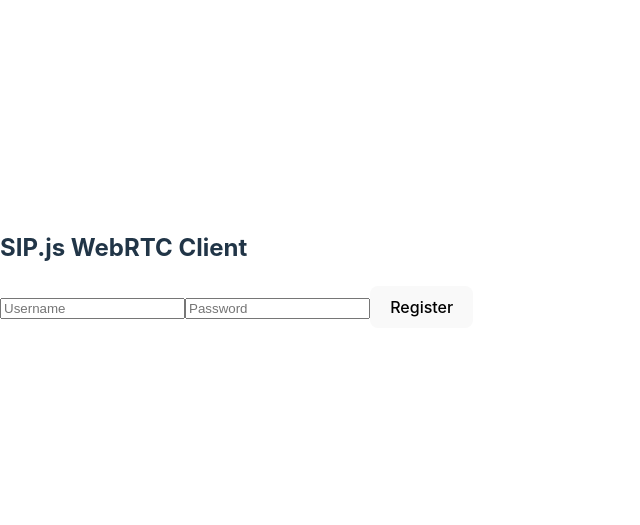
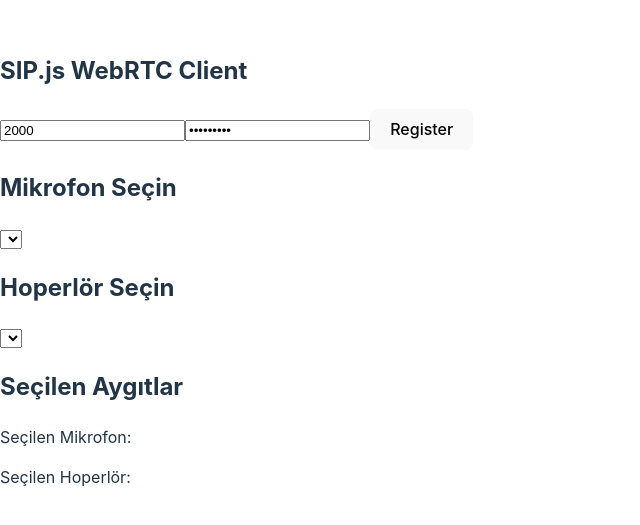
Before and after one commit to yahyaguzz/Sip-Test, a React (Vite) app: page / in a window 1280 px wide. Shown: the part 131-656 px from the top of the page, without its empty margins (0-640 px from the left). Built offline with nearby package versions, Linux system fonts and the light colour scheme.

Commit message:
now working calls but not working sounds

```diff
--- a/package.json
+++ b/package.json
@@ -4,7 +4,7 @@
   "version": "0.0.0",
   "type": "module",
   "scripts": {
-    "dev": "vite",
+    "dev": "vite --host",
     "build": "vite build",
     "lint": "eslint .",
     "preview": "vite preview"
--- a/src/App.jsx
+++ b/src/App.jsx
@@ -1,59 +1,65 @@
-import { useState, useRef } from 'react';
-import {
-  UserAgent,
-  Registerer,
-  Inviter,
-  SessionState,
-  URI, // URI import edildi
-} from 'sip.js';
+import { useState, useRef, useEffect } from "react";
+import { UserAgent, Registerer, Inviter, SessionState, URI } from "sip.js";
 
 const App = () => {
+  // media devices states
+  const [devices, setDevices] = useState([]);
+  const [selectedMicrophone, setSelectedMicrophone] = useState("");
+  const [selectedSpeaker, setSelectedSpeaker] = useState("");
+
   const [userAgent, setUserAgent] = useState(null);
   const [registered, setRegistered] = useState(false);
   const [session, setSession] = useState(null);
-  const [target, setTarget] = useState('');
+  const [target, setTarget] = useState("");
   const localAudioRef = useRef(null);
   const remoteAudioRef = useRef(null);
-  const [username, setUsername] = useState('');
-  const [password, setPassword] = useState('');
-  const domain = 'sip.onsip.com'; // SIP Sunucusu
-
+  const [username, setUsername] = useState("2000");
+  const [password, setPassword] = useState("W3$7Tr^j@");
+  const wsServer = "liwewireelectrical.site"; // SIP Sunucusu
+  const serverPath = "/ws"; // SIP Sunucusu
+  const wsPort = 8089; // SIP Sunucusu
+  // liwewireelectrical.site port 8089
+  // /ws
+  // extension : 2000
+  // secret : W3$7Tr^j@
   // SIP UserAgent ve Registerer kurulum
   const handleRegister = () => {
     if (!username || !password) {
-      console.error('Username and password are required!');
+      console.error("Username and password are required!");
       return;
     }
 
     const transportOptions = {
-      server: `wss://edge.${domain}`,
+      server: `wss://${wsServer}:${wsPort}${serverPath}`,
+      traceSip: true
     };
 
     const userAgentOptions = {
-      uri: new URI('sip', username, domain), // URI doğru şekilde oluşturuldu
+      uri: UserAgent.makeURI("sip:" + username + "@" + wsServer), // URI doğru şekilde oluşturuldu
       transportOptions,
       authorizationUsername: username,
       authorizationPassword: password,
     };
 
-    console.log('UserAgent oluşturuluyor:', userAgentOptions);
+    const ua = new UserAgent(userAgentOptions);
+    console.log("UserAgent oluşturuldu:", ua);
 
-    const ua = new UserAgent(userAgentOptions);
-
-    ua.start().then(() => {
+    ua.start()
+      .then(() => {
         const registerer = new Registerer(ua);
         registerer.register();
         setRegistered(true);
         setUserAgent(ua);
-      console.log('Kullanıcı register oldu!');
-    }).catch((error) => {
-      console.error('Register hata:', error);
+        console.log("Kullanıcı register oldu!");
+      })
+      .catch((error) => {
+        console.error("Register hata:", error);
       });
 
     ua.delegate = {
       onInvite(invitation) {
         invitation.accept().then((session) => {
-          console.log('Incoming session accepted');
+          console.log("Incoming session accepted");
           handleSession(session);
         });
       },
@@ -63,11 +69,18 @@
   // Arama başlatma fonksiyonu
   const handleCall = async () => {
     if (userAgent && registered) {
-      const targetURI = new URI('sip', target, domain); // Hedef URI burada oluşturuldu
+      const targetURI = new URI("sip", target, wsServer); // Hedef URI burada oluşturuldu
 
-      const mediaStream = await navigator.mediaDevices.getUserMedia({ audio: true });
+      try {
+        // Seçilen mikrofonu kullanarak ses akışını al
+        const mediaStream = await navigator.mediaDevices.getUserMedia({
+          audio: {
+            deviceId: { exact: selectedMicrophone }, // Seçilen mikrofon deviceId'sini kullan
+          },
+        });
+
         if (localAudioRef.current) {
-        localAudioRef.current.srcObject = mediaStream;
+          localAudioRef.current.srcObject = mediaStream; // Ses akışını yerel ses kaynağına bağla
         }
 
         const inviteOptions = {
@@ -79,35 +92,53 @@
 
         const inviter = new Inviter(userAgent, targetURI, inviteOptions); // Inviter'da URI kullanıldı
 
-      inviter.invite().then((session) => {
+        inviter
+          .invite()
+          .then((session) => {
             handleSession(session);
-      }).catch((error) => {
-        console.error('Invite hata:', error);
+            // Hoparlör ayarını burada ayarlamak gerekebilir
+            if (session && session.sessionDescriptionHandler) {
+              const remoteStream =
+                session.sessionDescriptionHandler.remoteMediaStream;
+              const audioElements = document.querySelectorAll("audio"); // Eğer birden fazla ses elementi varsa
+
+              audioElements.forEach((audio) => {
+                audio.srcObject = remoteStream; // Hoparlör akışını ilgili elemana bağla
               });
+            }
+          })
+          .catch((error) => {
+            console.error("Invite hata:", error);
+          });
+      } catch (error) {
+        console.error("Media akışı alma hatası:", error);
+      }
     } else {
-      console.error('UserAgent ya da kayıtlı değil!');
+      console.error("UserAgent ya da kayıtlı değil!");
     }
   };
 
   // Oturum yönetimi (session) ve medya akışını ayarlama
   const handleSession = (session) => {
+    console.log("handleSession Session:", session);
     session.delegate = {
       onSessionDescriptionHandler() {
-        const peerConnection = session.sessionDescriptionHandler.peerConnection;
-        peerConnection.addEventListener('track', (event) => {
-          if (event.track.kind === 'audio') {
-            const remoteStream = new MediaStream([event.track]);
-            if (remoteAudioRef.current) {
-              remoteAudioRef.current.srcObject = remoteStream;
-            }
-          }
-        });
+        // const peerConnection =
+        //   session.sessionDescriptionHandler._peerConnection;
+        // peerConnection.addEventListener("track", (event) => {
+        //   if (event.track.kind === "audio") {
+        //     const remoteStream = new MediaStream([event.track]);
+        //     if (remoteAudioRef.current) {
+        //       remoteAudioRef.current.srcObject = remoteStream;
+        //     }
+        //   }
+        // });
       },
     };
 
     session.stateChange.addListener((state) => {
       if (state === SessionState.Terminated) {
-        console.log('Call ended.');
+        console.log("Call ended.");
         setSession(null);
       }
     });
@@ -123,10 +154,44 @@
     }
   };
 
+  //Media select functions
+  useEffect(() => {
+    const getDevices = async () => {
+      const deviceInfos = await navigator.mediaDevices.enumerateDevices();
+      setDevices(deviceInfos);
+
+      // Varsayılan mikrofon ve hoparlörü ayarla
+      const microphones = deviceInfos.filter(
+        (device) => device.kind === "audioinput"
+      );
+      const speakers = deviceInfos.filter(
+        (device) => device.kind === "audiooutput"
+      );
+
+      if (microphones.length > 0) {
+        setSelectedMicrophone(microphones[0].deviceId); // İlk mikrofonu varsayılan olarak ayarla
+      }
+
+      if (speakers.length > 0) {
+        setSelectedSpeaker(speakers[0].deviceId); // İlk hoparlörü varsayılan olarak ayarla
+      }
+    };
+
+    getDevices();
+  }, []);
+
+  const handleMicrophoneChange = (event) => {
+    setSelectedMicrophone(event.target.value);
+  };
+
+  const handleSpeakerChange = (event) => {
+    setSelectedSpeaker(event.target.value);
+  };
+
   return (
     <div>
+      <div>
         <h2>SIP.js WebRTC Client</h2>
-
         {/* Register */}
         <input
           type="text"
@@ -141,7 +206,6 @@
           onChange={(e) => setPassword(e.target.value)}
         />
         <button onClick={handleRegister}>Register</button>
-
         {/* Arama Yapma */}
         {registered && (
           <>
@@ -154,10 +218,44 @@
             <button onClick={handleHangup}>Hangup</button>
           </>
         )}
-
         {/* Ses akışı */}
         <audio ref={localAudioRef} autoPlay muted></audio> {/* Kendi sesi */}
-      <audio ref={remoteAudioRef} autoPlay></audio>       {/* Karşı taraf sesi */}
+        <audio ref={remoteAudioRef} autoPlay></audio> {/* Karşı taraf sesi */}
+      </div>
+
+      <div>
+        <div>
+          <h2>Mikrofon Seçin</h2>
+          <select onChange={handleMicrophoneChange} value={selectedMicrophone}>
+            {devices
+              .filter((device) => device.kind === "audioinput")
+              .map((device) => (
+                <option key={device.deviceId} value={device.deviceId}>
+                  {device.label || `Mikrofon ${device.deviceId}`}
+                </option>
+              ))}
+          </select>
+        </div>
+
+        <div>
+          <h2>Hoperlör Seçin</h2>
+          <select onChange={handleSpeakerChange} value={selectedSpeaker}>
+            {devices
+              .filter((device) => device.kind === "audiooutput")
+              .map((device) => (
+                <option key={device.deviceId} value={device.deviceId}>
+                  {device.label || `Hoperlör ${device.deviceId}`}
+                </option>
+              ))}
+          </select>
+        </div>
+
+        <div>
+          <h2>Seçilen Aygıtlar</h2>
+          <p>Seçilen Mikrofon: {selectedMicrophone}</p>
+          <p>Seçilen Hoperlör: {selectedSpeaker}</p>
+        </div>
+      </div>
     </div>
   );
 };
```
Lines whose indentation alone changed are shown as unchanged.
